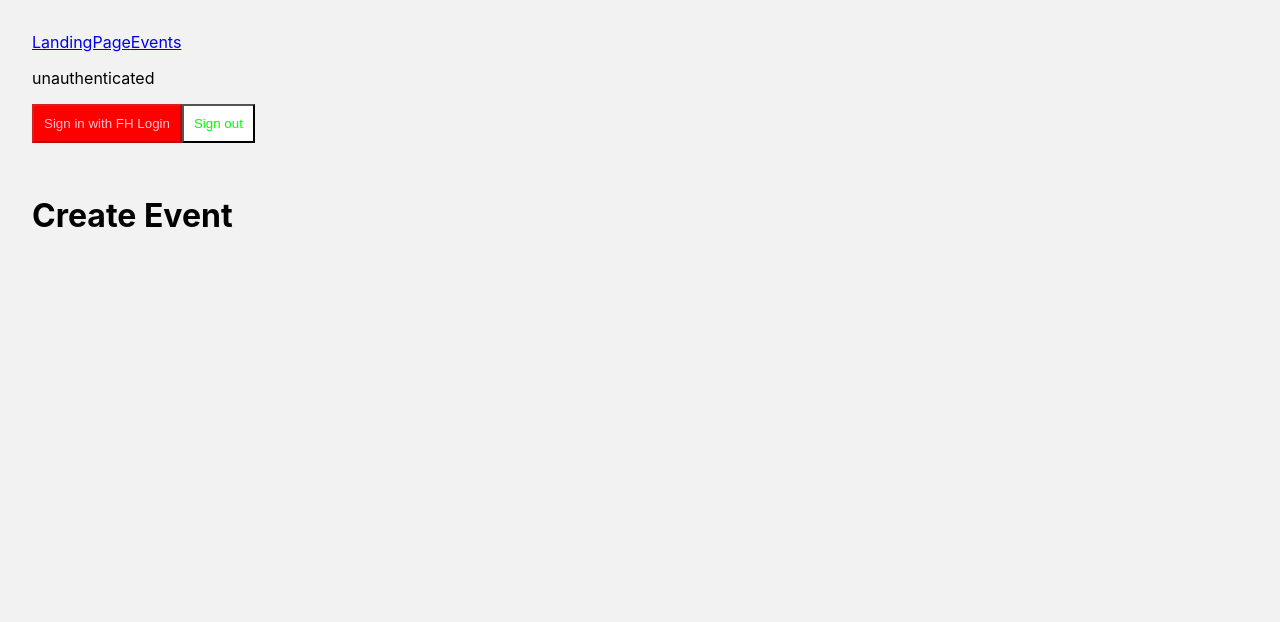
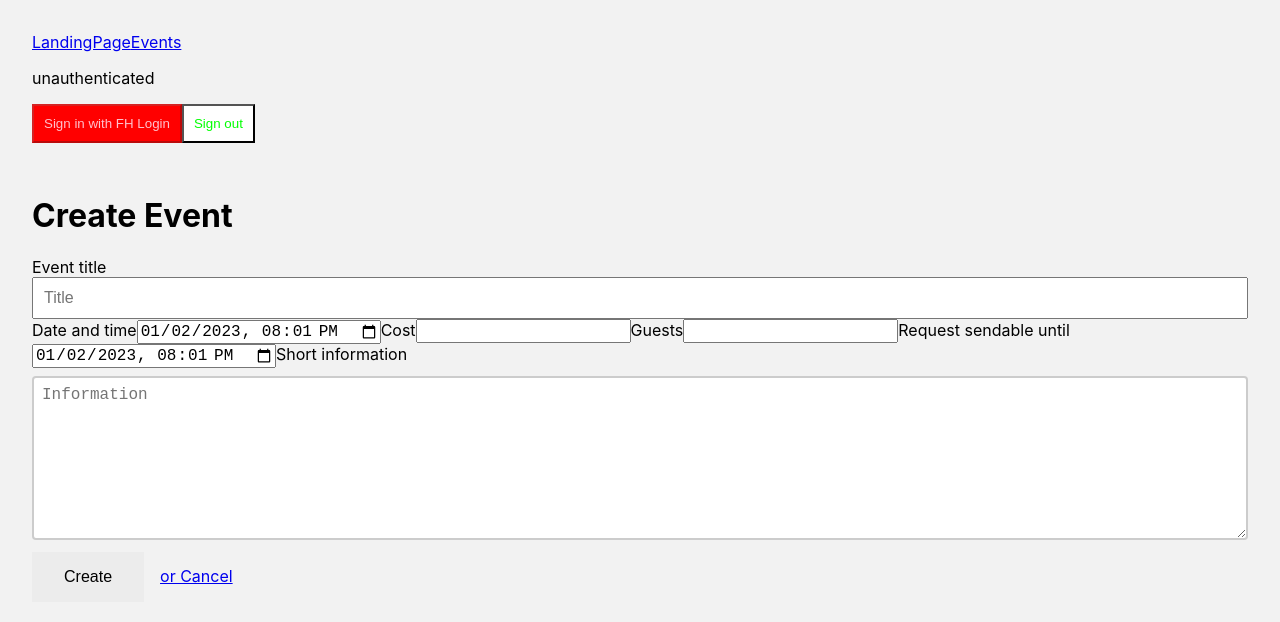
Before and after one commit to bachelor-project-mmp3/mmp3, a Next.js app: page /events/create in a window 1280 px wide. Shown: the top 622 px of the page. Built offline with nearby package versions, Linux system fonts and the light colour scheme; no server answers.

Commit message:
Add form to create events, add API call to create events, add button to delete events, add API call to delete events

```diff
--- a/components/atoms/Button.tsx
+++ b/components/atoms/Button.tsx
@@ -3,7 +3,7 @@ import styled from 'styled-components';
 
 interface ButtonProps {
     variant: 'primary' | 'secondary';
-    onClick?: () => {};
+    onClick?: (e: any) => void;
     children: ReactNode;
     disabled?: boolean;
 }
--- a/components/atoms/form/InputText.tsx
+++ b/components/atoms/form/InputText.tsx
@@ -1,7 +1,37 @@
-import React from 'react';
+import { ReactNode } from 'react';
+import styled from 'styled-components';
 
-const InputText: React.FC = () => {
-    return <div>TODO</div>;
+interface InputTextProps {
+    id: string;
+    placeholder: string;
+    value: string;
+    onChange?: (e: any) => void;
+    children: ReactNode;
+}
+
+export const InputText = ({
+    id,
+    placeholder,
+    value,
+    onChange,
+    children,
+}: InputTextProps) => {
+    return (
+        <>
+            <label htmlFor={id}>{children}</label>
+            <StyledInput
+                id={id}
+                name={id}
+                type="text"
+                placeholder={placeholder}
+                value={value}
+                onChange={onChange}
+            />
+        </>
+    );
 };
 
-export default InputText;
+const StyledInput = styled.input`
+    width: 100%;
+    padding: 10px;
+`;
--- a/pages/api/events/[id]/index.ts
+++ b/pages/api/events/[id]/index.ts
@@ -1,11 +1,24 @@
 import { NextApiRequest, NextApiResponse } from 'next';
+import prisma from '../../../../lib/prisma';
 
 export default async function handler(
     req: NextApiRequest,
     res: NextApiResponse
 ) {
-    res.status(200).json({
-        statusCode: 200,
-        info: 'TODO',
-    });
+    if (req.method === 'DELETE') {
+        try {
+            const eventId = req.query.id.toString();
+            const event = await prisma.event.delete({
+                where: { id: eventId },
+            });
+            res.json(event);
+        } catch (err) {
+            res.status(500).json({ statusCode: 500, message: err.message });
+        }
+    } else {
+        res.status(200).json({
+            statusCode: 200,
+            info: 'TODO',
+        });
+    }
 }
--- a/pages/api/events/index.ts
+++ b/pages/api/events/index.ts
@@ -1,11 +1,42 @@
 import { NextApiRequest, NextApiResponse } from 'next';
+import prisma from '../../../lib/prisma';
+import { getSession } from 'next-auth/react';
 
 export default async function handler(
     req: NextApiRequest,
     res: NextApiResponse
 ) {
-    res.status(200).json({
-        statusCode: 200,
-        info: 'TODO',
-    });
+    // POST /api/events
+    if (req.method === 'POST') {
+        try {
+            const { title, info, date, timeLimit, costs, capacity } = req.body;
+
+            const dateTimeDate = new Date(date);
+            const dateTimeTimeLimit = new Date(timeLimit);
+            const floatCosts = parseFloat(costs);
+            const intCapacity = parseInt(capacity);
+            const session = await getSession({ req });
+
+            const result = await prisma.event.create({
+                data: {
+                    title: title,
+                    info: info,
+                    host: { connect: { email: session?.user?.email } },
+                    date: dateTimeDate,
+                    timeLimit: dateTimeTimeLimit,
+                    costs: floatCosts,
+                    capacity: intCapacity,
+                    image: 'default image',
+                },
+            });
+            res.json(result);
+        } catch (err) {
+            res.status(500).json({ statusCode: 500, message: err.message });
+        }
+    } else {
+        res.status(200).json({
+            statusCode: 200,
+            info: 'TODO',
+        });
+    }
 }
--- a/pages/events/create.tsx
+++ b/pages/events/create.tsx
@@ -1,12 +1,150 @@
-import React from 'react';
+import React, { useState } from 'react';
 import Layout from '../../components/Layout';
+import Router from 'next/router';
+import { InputText } from '../../components/atoms/form/InputText';
+
+//maybe refactoring?
+function formatDateForDateInput(input) {
+    let output;
+    if (input < 10) {
+        output = '0' + input;
+    } else {
+        output = input;
+    }
+    return output;
+}
 
 const CreateEvent: React.FC = () => {
+    let currentDate = new Date();
+
+    let cDay = formatDateForDateInput(currentDate.getDate());
+    let cMonth = formatDateForDateInput(currentDate.getMonth() + 1);
+    let cYear = currentDate.getFullYear();
+    let cHour = formatDateForDateInput(currentDate.getHours());
+    let cMinutes = formatDateForDateInput(currentDate.getMinutes());
+
+    let dateTimeNow =
+        cYear + '-' + cMonth + '-' + cDay + 'T' + cHour + ':' + cMinutes;
+
+    const [title, setTitle] = useState('');
+    const [info, setInfo] = useState('');
+    const [date, setDate] = useState(dateTimeNow);
+    const [timeLimit, setTimeLimit] = useState(dateTimeNow);
+    const [costs, setCosts] = useState('');
+    const [capacity, setCapacity] = useState('');
+
+    const submitData = async (e: React.SyntheticEvent) => {
+        e.preventDefault();
+        try {
+            const body = {
+                title,
+                info,
+                date,
+                timeLimit,
+                costs,
+                capacity,
+            };
+            await fetch('/api/events', {
+                method: 'POST',
+                headers: { 'Content-Type': 'application/json' },
+                body: JSON.stringify(body),
+            });
+            await Router.push('/events');
+        } catch (error) {
+            console.error('Hello' + error);
+        }
+    };
     return (
         <Layout>
             <div>
                 <h1>Create Event</h1>
+                <form onSubmit={submitData}>
+                    <InputText
+                        onChange={(e) => setTitle(e.target.value)}
+                        id="title"
+                        placeholder="Title"
+                        value={title}>
+                        Event title
+                    </InputText>
+                    <label htmlFor="date">Date and time</label>
+                    <input
+                        id="date"
+                        type="datetime-local"
+                        onChange={(e) => setDate(e.target.value)}
+                        min={date}
+                        value={date}
+                    />
+                    <label htmlFor="cost">Cost</label>
+                    <input
+                        id="cost"
+                        type="number"
+                        onChange={(e) => setCosts(e.target.value)}
+                        min="0"
+                        value={costs}
+                    />
+                    <label htmlFor="guests">Guests</label>
+                    <input
+                        id="guests"
+                        type="number"
+                        onChange={(e) => setCapacity(e.target.value)}
+                        min="0"
+                        value={capacity}
+                    />
+                    <label htmlFor="timeLimit">Request sendable until</label>
+                    <input
+                        id="timeLimit"
+                        type="datetime-local"
+                        onChange={(e) => setTimeLimit(e.target.value)}
+                        min={timeLimit}
+                        value={timeLimit}
+                    />
+                    <label htmlFor="information">Short information</label>
+                    <textarea
+                        id="information"
+                        cols={50}
+                        onChange={(e) => setInfo(e.target.value)}
+                        placeholder="Information"
+                        rows={8}
+                        value={info}
+                    />
+
+                    <input type="submit" value="Create" />
+                    <a
+                        className="back"
+                        href="#"
+                        onClick={() => Router.push('/')}>
+                        or Cancel
+                    </a>
+                </form>
             </div>
+            <style jsx>{`
+                .page {
+                    background: var(--geist-background);
+                    padding: 3rem;
+                    display: flex;
+                    justify-content: center;
+                    align-items: center;
+                }
+
+                input[type='text'],
+                textarea {
+                    width: 100%;
+                    padding: 0.5rem;
+                    margin: 0.5rem 0;
+                    border-radius: 0.25rem;
+                    border: 0.125rem solid rgba(0, 0, 0, 0.2);
+                }
+
+                input[type='submit'] {
+                    background: #ececec;
+                    border: 0;
+                    padding: 1rem 2rem;
+                }
+
+                .back {
+                    margin-left: 1rem;
+                }
+            `}</style>
         </Layout>
     );
 };
```
Also changed, not shown: pages/events/[id]/index.tsx (+14 -0 lines), 1 other file (tests, documents, lock files or other folders).
